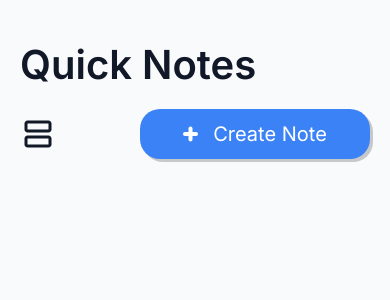
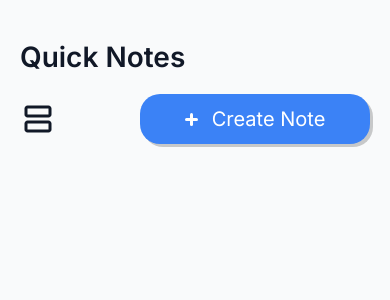
Before and after one commit to joseildoandrade12/quick-notes, a Vue app: page / in a window 390 px wide. Shown: the top 300 px of the page. Built offline with nearby package versions, Linux system fonts and the light colour scheme.

Commit message:
style: addition mediaqueria for header

```diff
--- a/src/components/Header.vue
+++ b/src/components/Header.vue
@@ -23,7 +23,7 @@ function toggleModal() {
         <span class="icon-add"></span>
       </Button>
     </div>
-    <NotaForm v-show="modalActive" @toggle="modalActive = !modalActive"/>
+    <NotaForm v-show="modalActive" @toggle="modalActive = !modalActive" />
   </div>
 </template>
 
@@ -52,7 +52,7 @@ h1 {
   content: "";
   position: absolute;
   background-color: white;
-  border-radius: 10px;
+  border-radius: 6px;
   width: 15px;
   height: 4px;
   top: 50%;
@@ -72,20 +72,42 @@ h1 {
 @media (max-width: 720px) {
   .container {
     display: block;
+    margin-bottom: 40px;
   }
   h1 {
+    font-size: 2.25rem;
     margin-bottom: 20px;
     display: block;
     text-wrap: nowrap;
   }
-  .elements-header {
+  .icon-add {
+    width: 12px;
+    height: 12px;
+  }
+  .icon-add::before,
+  .icon-add::after {
+    width: 14px;
+  }
+   .elements-header {
     justify-content: space-between;
   }
 }
 
 @media (max-width: 420px) {
+  .container {
+    margin-bottom: 30px;
+  }
   h1 {
-    font-size: 2.5rem;
+    font-size: 1.75rem;
+  }
+  .icon-add {
+    width: 12px;
+    height: 12px;
+  }
+  .icon-add::before,
+  .icon-add::after {
+    width: 13px;
+    height: 3px;
   }
 }
 </style>
```
